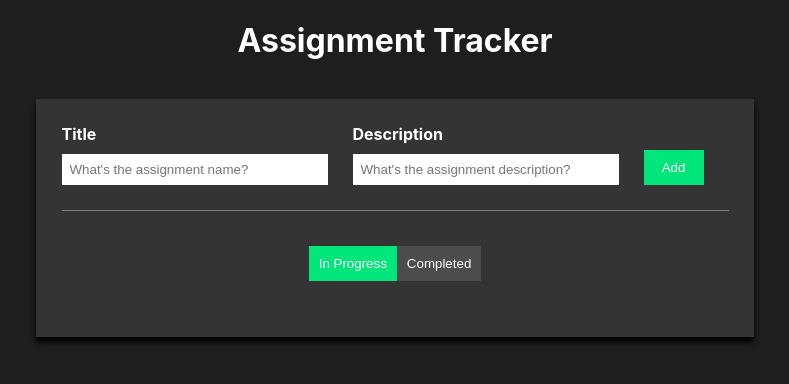
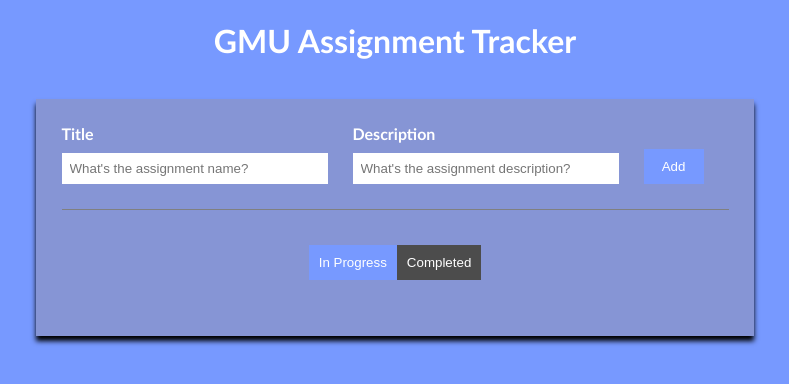
Before and after one commit to jeromesteve202/swe632-protoype, a React (Create React App) app: page / in a window 1280 px wide. Shown: the top 384 px of the page, without its empty margins (245-1034 px from the left). Built offline with nearby package versions, Linux system fonts and the light colour scheme.

Commit message:
changing colors

```diff
--- a/src/App.css
+++ b/src/App.css
@@ -1,7 +1,8 @@
 body {
-  background-color: #1f1e1e;
+  background-color: #7799ff;
   color: white;
   overflow: hidden;
+  font-family:'Gill Sans', 'Gill Sans MT', Calibri, 'Trebuchet MS', sans-serif;
 }
 
 h1 {
@@ -9,7 +10,7 @@
 }
 
 .assignment-wrapper {
-  background-color: #353434;
+  background-color: #8f94bea4;
   padding: 2%;
   width: fit-content;
   margin-left: auto;
@@ -53,7 +54,7 @@
 }
 
 .primary-button {
-  background-color: rgb(0, 230, 122);
+  background-color: #7799ff;
   color: white;
   border: none;
   border-radius: 0px;
@@ -64,7 +65,7 @@
 }
 
 .primary-button:hover {
-  background-color: rgb(1, 157, 84);
+  background-color: #7799ff;
 }
 
 .secondary-button {
@@ -79,7 +80,7 @@
 }
 
 .active {
-  background-color: rgb(0, 230, 122);
+  background-color: #7799ff;
 }
 
 .button-area {
--- a/src/App.js
+++ b/src/App.js
@@ -1,4 +1,3 @@
-import logo from './logo.svg';
 import './App.css';
 import { useEffect, useState } from 'react';
 import { AiOutlineDelete } from "react-icons/ai";
@@ -36,7 +35,7 @@
   return (
     <div className="App">
       <h1>
-        Assignment Tracker
+        GMU Assignment Tracker
 
         <div className='assignment-wrapper'>
           <div className='assignment-input'>
```
